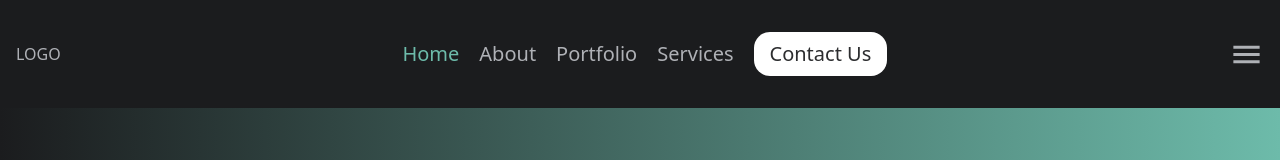
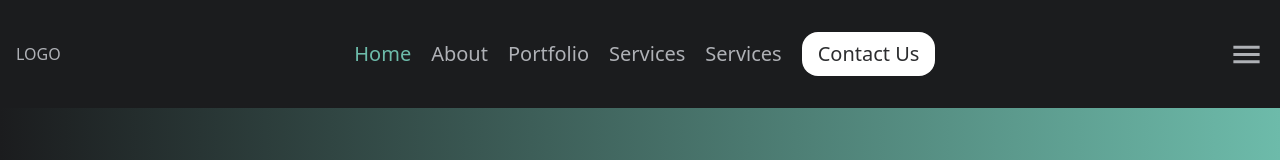
Before and after one commit to scelo-gumede/newRepoPract, a Next.js app: page / in a window 1280 px wide. Shown: the top 160 px of the page. Built offline with nearby package versions, Linux system fonts and the light colour scheme.

Commit message:
added test

```diff
--- a/app/data.ts
+++ b/app/data.ts
@@ -42,6 +42,10 @@ export const links =[
     {
         label:"Portfolio",
         url:"/portfolio"
+    },
+    {
+        label:"Services",
+        url:"/services"
     },
     {
         label:"Services",
```
